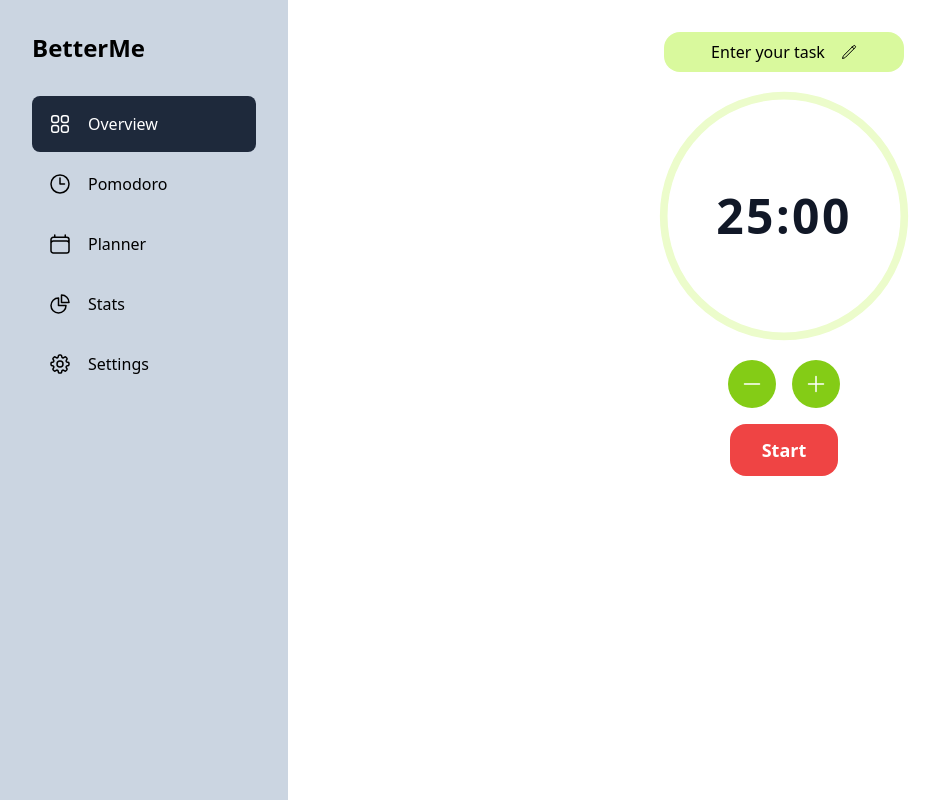
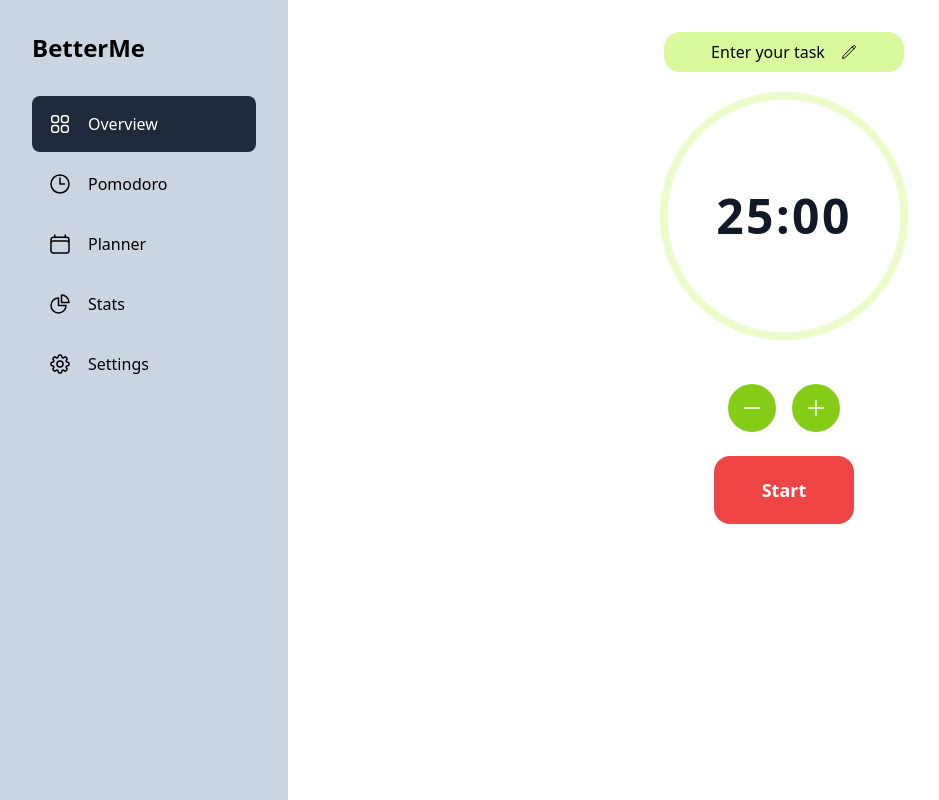
Before and after one commit to xuanhung1509/better-me, a React (Vite) app: page /pomodoro in a window 1280 px wide. Shown: the whole page, without its empty margins (0-939 px from the left). Built offline with nearby package versions, Linux system fonts and the light colour scheme.

Commit message:
style: adjust pomodoro sizes & spaces

```diff
--- a/src/pages/Pomodoro.tsx
+++ b/src/pages/Pomodoro.tsx
@@ -258,7 +258,8 @@ const Pomodoro = () => {
         />
 
         {!isStarted && !isCompleted && (
-          <div className='flex items-center gap-4'>
+          <>
+            <div className='mt-6 flex items-center gap-4'>
               <button
                 type='button'
                 disabled={sessionLength / 60 <= 15}
@@ -292,24 +293,22 @@ const Pomodoro = () => {
                 <PlusIcon className='h-6 w-6' />
               </button>
             </div>
-        )}
-
-        {!isStarted && !isCompleted && (
             <button
               type='button'
               onClick={handleStart}
-            className='rounded-2xl bg-red-500 py-3 px-8 text-lg font-bold text-white'
+              className='mt-2 rounded-2xl bg-red-500 px-12 py-5 text-lg font-bold text-white'
             >
               Start
             </button>
+          </>
         )}
 
         {isStarted && !isCompleted && (
-          <div className='flex items-center justify-center gap-4'>
+          <div className='mt-6 flex items-center justify-center gap-4'>
             <button
               type='button'
               onClick={handlePause}
-              className='rounded-2xl bg-lime-500 py-4 px-8 text-white'
+              className='rounded-2xl bg-lime-500 px-12 py-5 text-white'
             >
               {isRunning ? 'Pause' : 'Resume'}
             </button>
```
Lines whose indentation alone changed are shown as unchanged.
